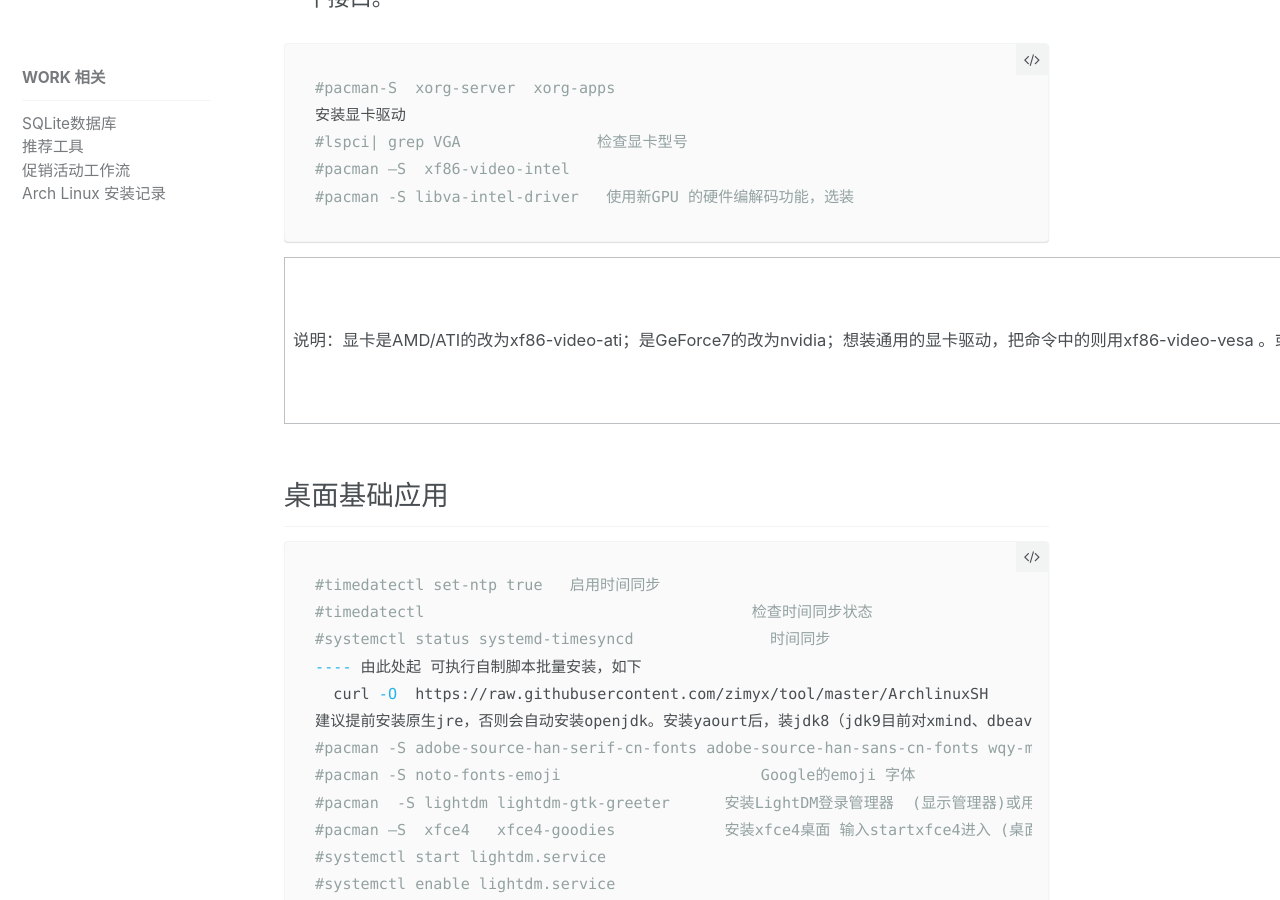
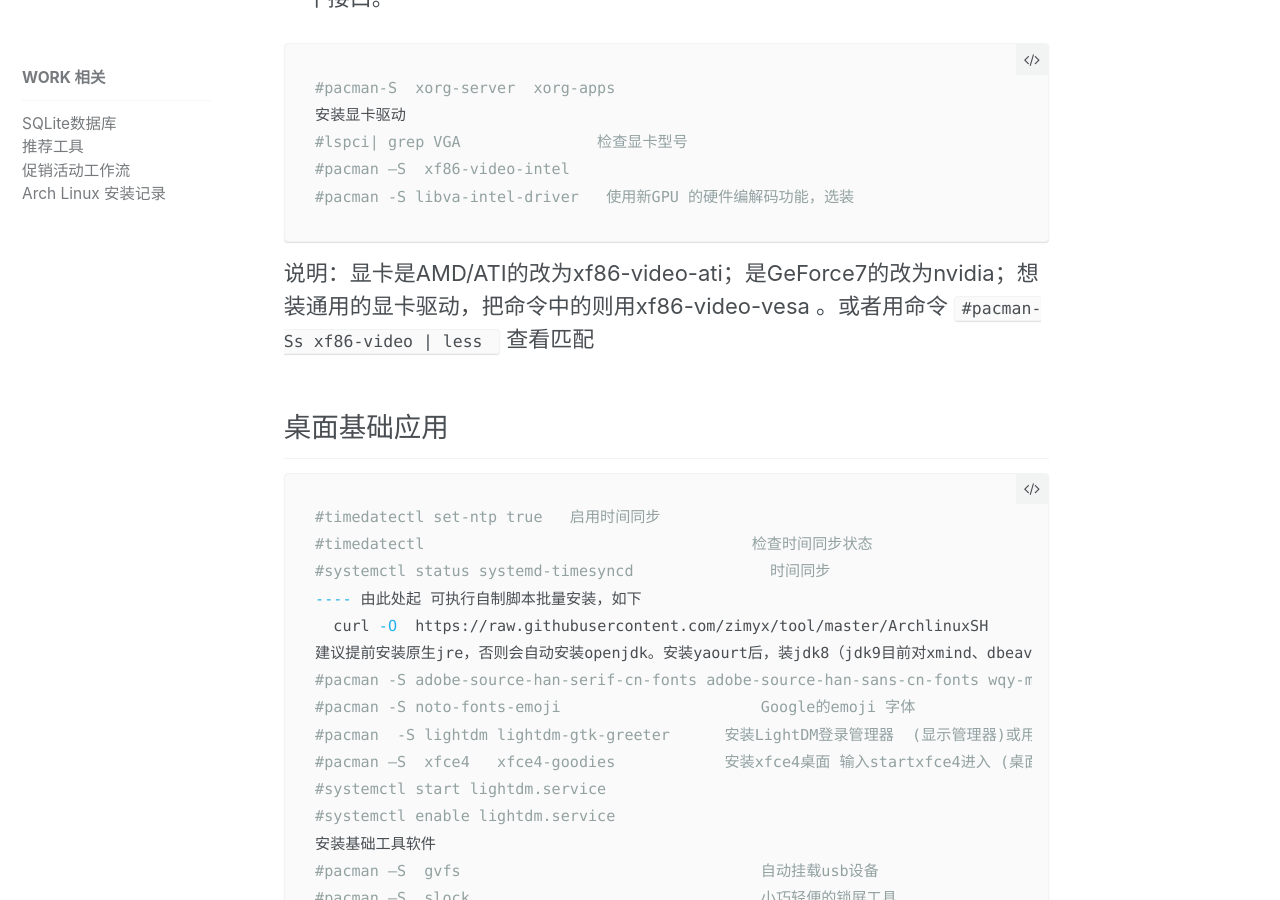
Before and after one commit to zimyx/zimyx.github.io, a Jekyll site: the page built from _ref/work/ArchLinux安装记录.md, in a window 1280 px wide and 900 px high, scrolled down 8713 px. Built offline with Jekyll 4.4.1, drawn with Linux system fonts in a browser that asks for light colours.

Commit message:
重装笔记本更新

````diff
--- a/_ref/work/ArchLinux安装记录.md
+++ b/_ref/work/ArchLinux安装记录.md
@@ -287,8 +287,7 @@ options       root=PARTUUID= 22ffcc5d-2708-46ee-997d-c1812ed3106e rw
 #pacman –S  xf86-video-intel
 #pacman -S libva-intel-driver   使用新GPU 的硬件编解码功能，选装
 ```
-
-说明：显卡是AMD/ATI的改为xf86-video-ati；是GeForce7的改为nvidia；想装通用的显卡驱动，把命令中的则用xf86-video-vesa 。或者用命令**#pacman-Ss xf86-video | less **查看匹配
+说明：显卡是AMD/ATI的改为xf86-video-ati；是GeForce7的改为nvidia；想装通用的显卡驱动，把命令中的则用xf86-video-vesa 。或者用命令 `#pacman-Ss xf86-video | less ` 查看匹配
 
 ## 桌面基础应用
 
````
